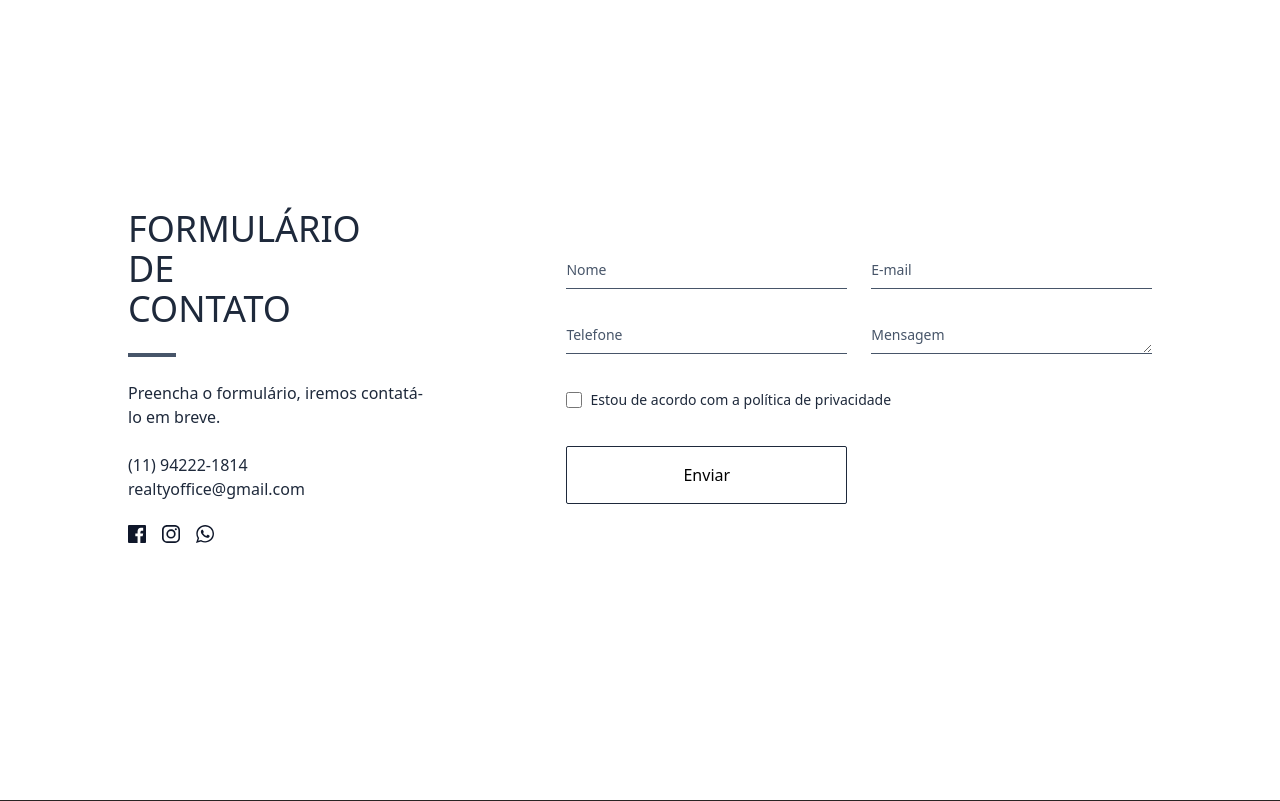
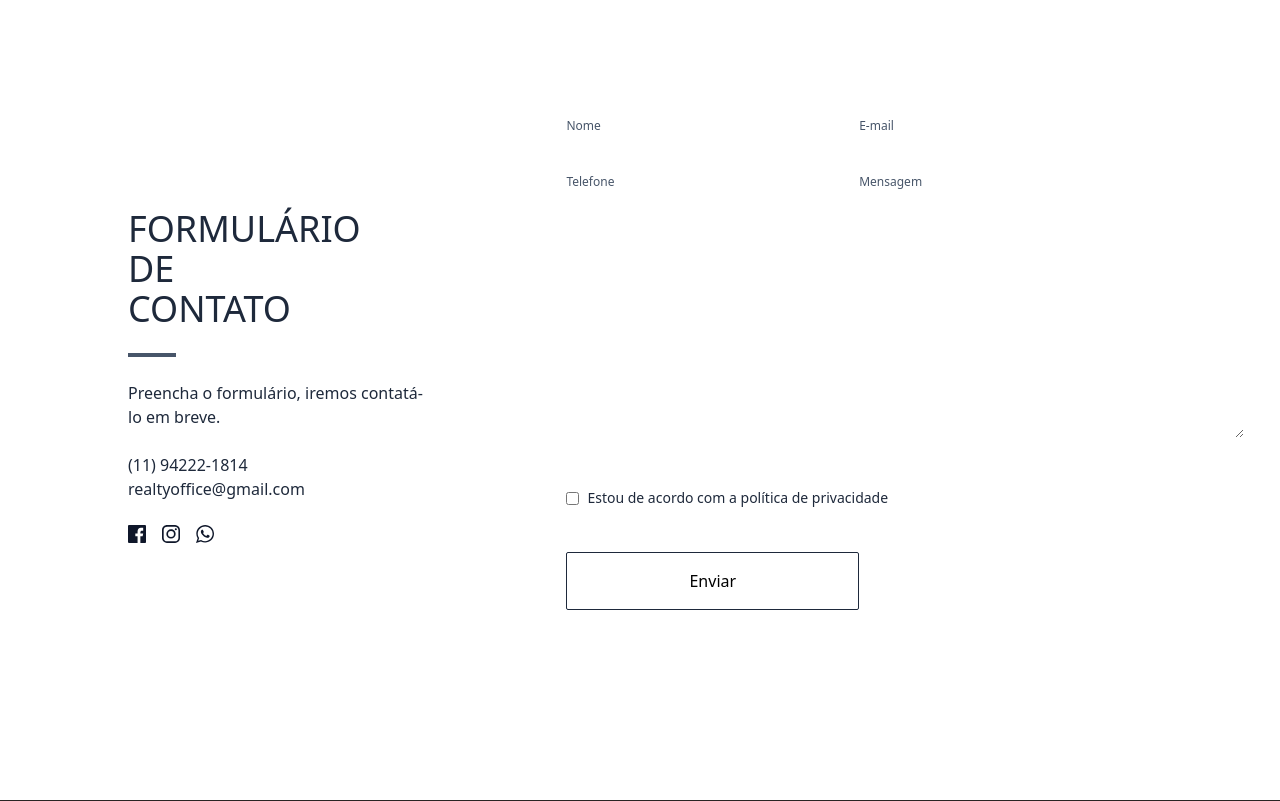
Before and after one commit to Nbdyleto/Whimsi, a Django app: page /contact/ in a window 1280 px wide. Shown: the part 72-873 px from the top of the page. Run offline with Django 4.2, Linux system fonts and the light colour scheme; some libraries are stand-ins or nearby versions.

Commit message:
Contact form to send emails (mailtrap)

```diff
--- /dev/null
+++ b/src/whimsi/forms.py
@@ -0,0 +1,8 @@
+from django import forms
+
+class ContactForm(forms.Form):
+    name = forms.CharField(label='Nome', max_length=100)
+    email = forms.EmailField(label='E-mail', max_length=254)
+    phone = forms.CharField(label='Telefone', max_length=11)
+    message = forms.CharField(label='Mensagem', widget=forms.Textarea)
+    agree_privacy = forms.BooleanField(label='Estou de acordo com a política de privacidade')
--- a/src/whimsi/templates/pages/contact.html
+++ b/src/whimsi/templates/pages/contact.html
@@ -29,34 +29,35 @@
 					</a>
                 </div>
 			</div>
-			<form action="" class="w-full">
-				<div class="grid gap-6 grid-cols-1 md:grid-cols-2">
+			<form action="" method="post" class="w-full">
+				{% csrf_token %}
+				<div class="grid gap-y-8 grid-cols-1 md:grid-cols-2">
 					<div class="relative z-0">
-						<input type="text" name="name" class="peer block w-full appearance-none border-0 border-b border-slate-600 bg-transparent py-2.5 px-0 text-sm text-gray-900 focus:border-slate-600 focus:outline-none focus:ring-0" placeholder=" " />
-						<label class="absolute top-3 -z-10 origin-[0] -translate-y-6 scale-75 transform text-sm text-slate-600 duration-300 peer-placeholder-shown:translate-y-0 peer-placeholder-shown:scale-100 peer-focus:left-0 peer-focus:-translate-y-6 peer-focus:scale-75 peer-focus:text-slate-600">Nome</label>
+						{{ form.name }}
+						<label for="{{ form.name.id_for_label }}" class="absolute left-0 top-0 -translate-y-6 text-xs text-slate-600">Nome</label>
 					</div>
 					<div class="relative z-0">
-						<input type="text" name="email" class="peer block w-full appearance-none border-0 border-b border-slate-600 bg-transparent py-2.5 px-0 text-sm text-gray-900 focus:border-slate-600 focus:outline-none focus:ring-0" placeholder=" " />
-						<label class="absolute top-3 -z-10 origin-[0] -translate-y-6 scale-75 transform text-sm text-slate-600 duration-300 peer-placeholder-shown:translate-y-0 peer-placeholder-shown:scale-100 peer-focus:left-0 peer-focus:-translate-y-6 peer-focus:scale-75 peer-focus:text-slate-600">E-mail</label>
+						{{ form.email }}
+						<label for="{{ form.email.id_for_label }}" class="absolute left-0 top-0 -translate-y-6 text-xs text-slate-600">E-mail</label>
 					</div>
 					<div class="relative z-0">
-						<input type="text" name="phone" class="peer block w-full appearance-none border-0 border-b border-slate-600 bg-transparent py-2.5 px-0 text-sm text-gray-900 focus:border-slate-600 focus:outline-none focus:ring-0" placeholder=" " />
-						<label class="absolute top-3 -z-10 origin-[0] -translate-y-6 scale-75 transform text-sm text-slate-600 duration-300 peer-placeholder-shown:translate-y-0 peer-placeholder-shown:scale-100 peer-focus:left-0 peer-focus:-translate-y-6 peer-focus:scale-75 peer-focus:text-slate-600">Telefone</label>
+						{{ form.phone }}
+						<label for="{{ form.phone.id_for_label }}" class="absolute left-0 top-0 -translate-y-6 text-xs text-slate-600">Telefone</label>
 					</div>
 					<div class="relative z-0">
-						<textarea name="message" rows="1" class="peer block w-full appearance-none border-0 border-b border-slate-600 bg-transparent py-2.5 px-0 text-sm text-gray-900 focus:border-slate-600 focus:outline-none focus:ring-0" placeholder=" "></textarea>
-						<label class="absolute top-3 -z-10 origin-[0] -translate-y-6 scale-75 transform text-sm text-slate-600 duration-300 peer-placeholder-shown:translate-y-0 peer-placeholder-shown:scale-100 peer-focus:left-0 peer-focus:-translate-y-6 peer-focus:scale-75 peer-focus:text-slate-600">Mensagem</label>
+						{{ form.message }}
+						<label for="{{ form.message.id_for_label }}" class="absolute left-0 top-0 -translate-y-6 text-xs text-slate-600">Mensagem</label>
 					</div>
 					<div class="flex items-start my-3 md:col-span-2">
 						<div class="flex items-center h-5">
-							<input id="remember" aria-describedby="remember" type="checkbox" class="bg-slate-50 border-slate-300 focus:ring-transparent h-4 w-4 rounded" required="">
+							{{ form.agree_privacy }}
 						</div>
 						<div class="text-sm ml-2">
-							<label for="remember" class="font-medium text-slate-800">Estou de acordo com a política de privacidade</label>
+							<label for="{{ form.agree_privacy.id_for_label }}" class="font-medium text-slate-800">Estou de acordo com a política de privacidade</label>
 						</div>
 					</div>
 					<div class="md:flex items-center">
-						<button class="w-full border-slate-800 border rounded-sm px-14 py-4 hover:bg-black hover:text-white duration-500">Enviar</button>
+						<input type="submit" value="Enviar" class="w-full border-slate-800 border rounded-sm px-14 py-4 hover:bg-black hover:text-white duration-500"></input>
 					</div>
 				</div>
 			</form>
--- a/src/whimsi/views.py
+++ b/src/whimsi/views.py
@@ -1,6 +1,9 @@
 import requests
 
 from django.shortcuts import render
+from django.http import HttpResponseRedirect
+from django.core.mail import EmailMessage
+from .forms import ContactForm
 from .models import Property, HighlightedProperty, PropertyImage
 
 def home_view(request):
@@ -45,5 +48,27 @@ def search_template(request):
     return render(request, 'templates/pages/properties.html', context)
 
 def contact_view(request):
-    context = {}
+    if request.method == 'POST':
+        form = ContactForm(request.POST)
+        if form.is_valid():
+            # Process form data
+            name = form.cleaned_data['name']
+            email = form.cleaned_data['email']
+            phone = form.cleaned_data['phone']
+            message = form.cleaned_data['message']
+            agree_privacy = form.cleaned_data['agree_privacy']
+            content = f'{name} - Telefone: {phone} \n\n {message}'
+
+            EmailMessage(
+                f'Contact form from {name}',
+                content,
+                f'{email}', # from
+                ['nobodyleto2004@protonmail.com'],
+                reply_to=[email]
+            ).send()
+            return HttpResponseRedirect('/')
+    else:
+        form = ContactForm()
+    context = {'form': form}
+
     return render(request, 'templates/pages/contact.html', context)
```
Also changed, not shown: src/cfehome/settings.py (+8 -1 lines), src/whimsi/templates/pages/properties.html (+33 -8 lines).
